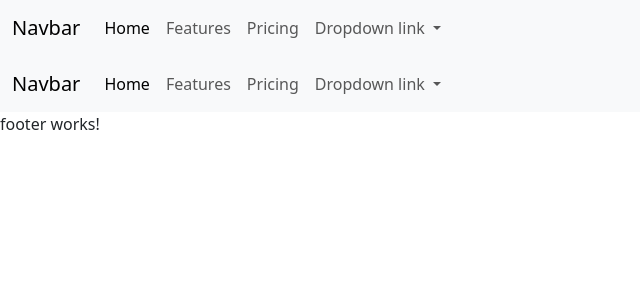
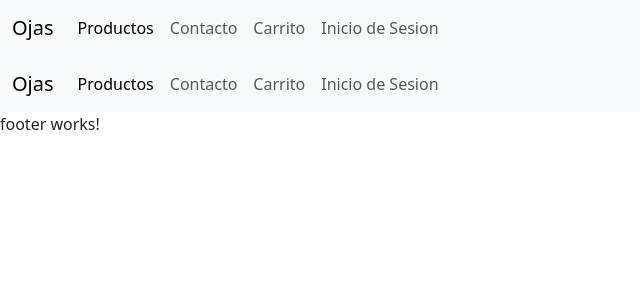
Before and after one commit to Elmdfkjara1/emprendimineto-de-yerba, an Angular app in the folder Angular-folder/: page /navbar in a window 1280 px wide. Shown: the top 300 px of the page, without its empty margins (0-640 px from the left). Built offline with nearby package versions, Linux system fonts and the light colour scheme; a web font is replaced by a local one.

Commit message:
cambios en el navbar

```diff
--- a/Angular-folder/src/app/compartidos/navbar/navbar.html
+++ b/Angular-folder/src/app/compartidos/navbar/navbar.html
@@ -1,29 +1,24 @@
 <nav class="navbar navbar-expand-lg bg-body-tertiary">
   <div class="container-fluid">
-    <a class="navbar-brand" href="#">Navbar</a>
+    <a class="navbar-brand" href="inicio">Ojas</a>
+    <!-- aca va el logo, falta definir con Nadia cual -->
+
     <button class="navbar-toggler" type="button" data-bs-toggle="collapse" data-bs-target="#navbarNavDropdown" aria-controls="navbarNavDropdown" aria-expanded="false" aria-label="Toggle navigation">
       <span class="navbar-toggler-icon"></span>
     </button>
     <div class="collapse navbar-collapse" id="navbarNavDropdown">
       <ul class="navbar-nav">
         <li class="nav-item">
-          <a class="nav-link active" aria-current="page" href="#">Home</a>
+          <a class="nav-link active" aria-current="page" href="producto">Productos</a>
         </li>
         <li class="nav-item">
-          <a class="nav-link" href="#">Features</a>
+          <a class="nav-link" href="contacto">Contacto</a>
         </li>
         <li class="nav-item">
-          <a class="nav-link" href="#">Pricing</a>
+          <a class="nav-link" href="carrito">Carrito</a>
         </li>
-        <li class="nav-item dropdown">
-          <a class="nav-link dropdown-toggle" href="#" role="button" data-bs-toggle="dropdown" aria-expanded="false">
-            Dropdown link
-          </a>
-          <ul class="dropdown-menu">
-            <li><a class="dropdown-item" href="#">Action</a></li>
-            <li><a class="dropdown-item" href="#">Another action</a></li>
-            <li><a class="dropdown-item" href="#">Something else here</a></li>
-          </ul>
+        <li class="nav-item">
+          <a class="nav-link" href="iniciosesion">Inicio de Sesion</a>
         </li>
       </ul>
     </div>
```
